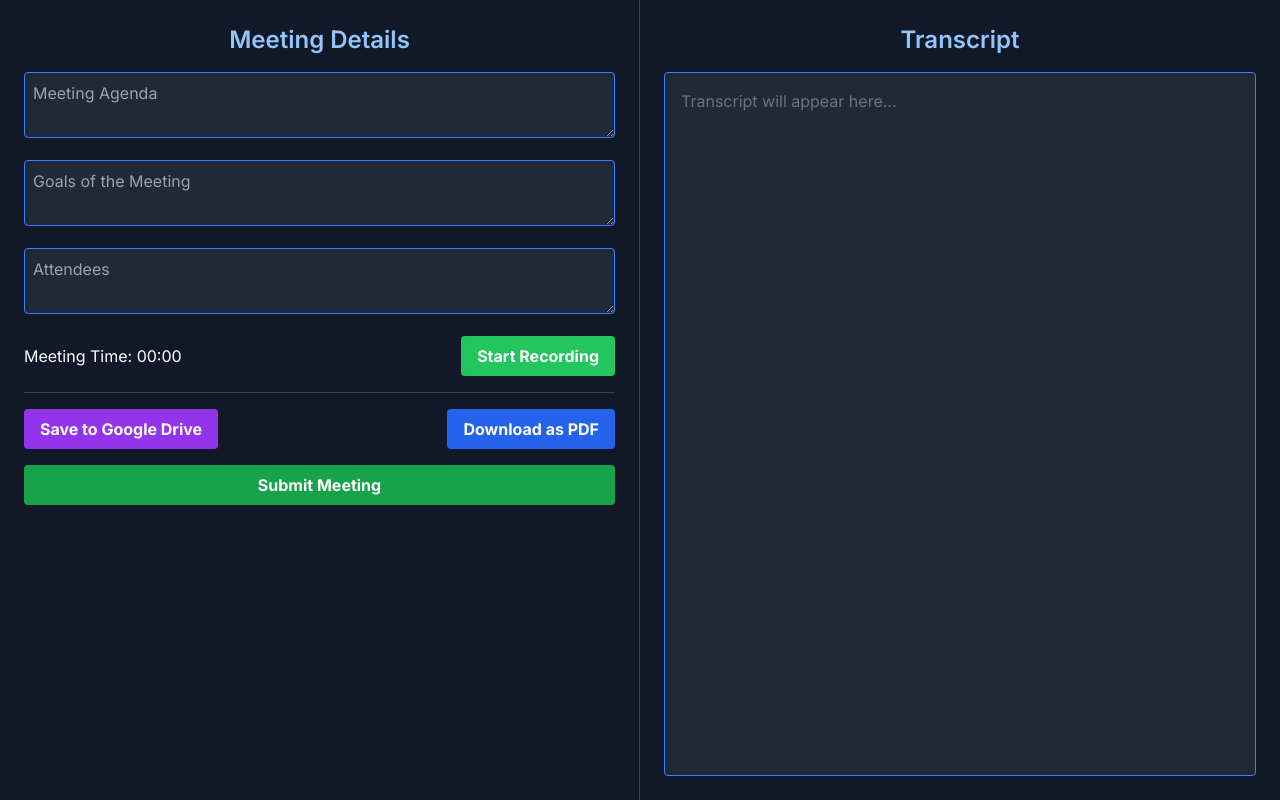
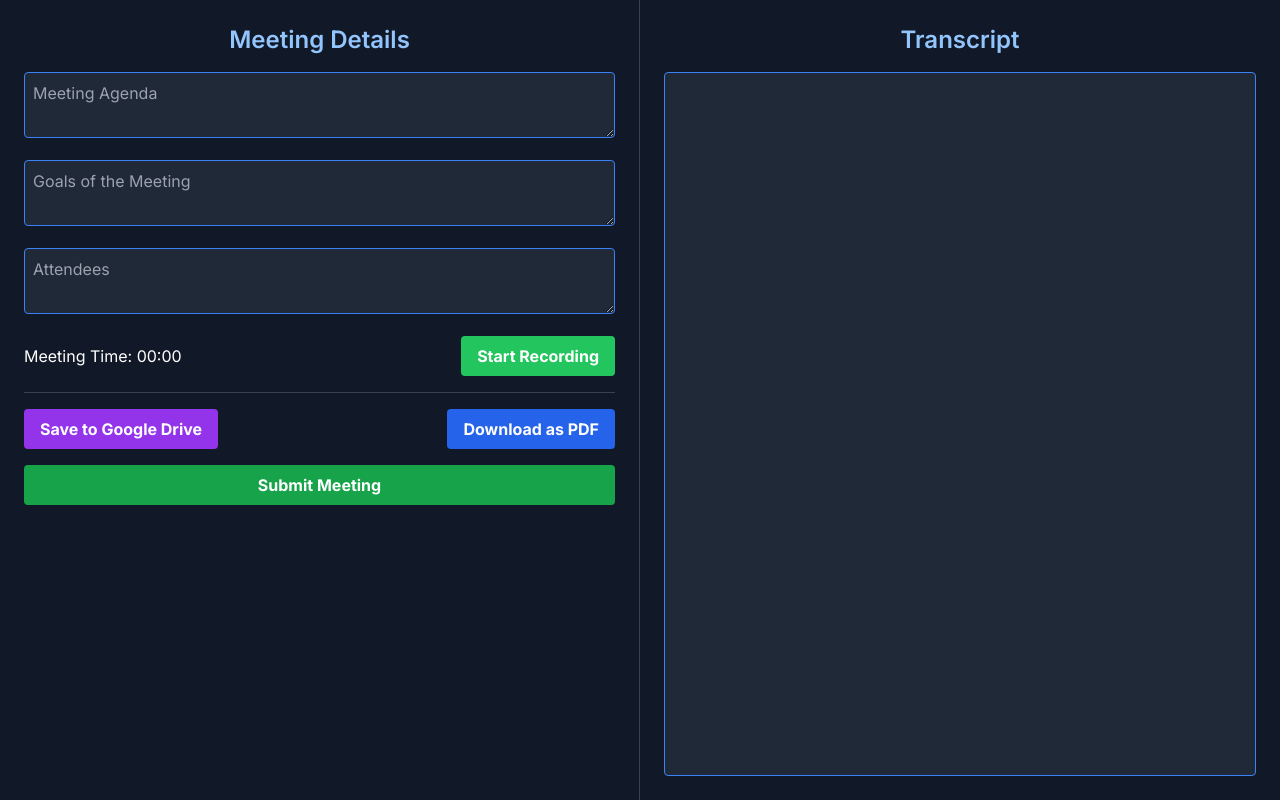
Before and after one commit to thedarianwong/WhatYaSay, a Next.js app in the folder client/: page / in a window 1280 px wide. Built offline with nearby package versions, Linux system fonts and the light colour scheme; no server answers.

Commit message:
completed

```diff
--- a/client/src/app/page.tsx
+++ b/client/src/app/page.tsx
@@ -1,95 +1,129 @@
 'use client';
 
-import { useEffect, useRef, useState, MutableRefObject } from 'react';
+import { useEffect, useRef, useState } from 'react';
+import Link from 'next/link';
 
-const WebSocketURL = 'ws://localhost:8000/ws';
+// const WebSocketURL = 'ws://localhost:8000/ws';
+
+declare global {
+    interface Window {
+      SpeechRecognition: typeof SpeechRecognition;
+      webkitSpeechRecognition: typeof SpeechRecognition;
+    }
+  }
+
 
 const Home: React.FC = () => {
-    const [isRecording, setIsRecording] = useState<boolean>(false);
+    const [isListening, setIsListening] = useState<boolean>(false);
     const [transcript, setTranscript] = useState<string>('');
+    const recognitionRef = useRef<SpeechRecognition | null>(null);
     const [meetingAgenda, setMeetingAgenda] = useState<string>('');
     const [meetingGoals, setMeetingGoals] = useState<string>('');
     const [attendees, setAttendees] = useState<string>('');
     const [startTime, setStartTime] = useState<number>(0);
     const [elapsedTime, setElapsedTime] = useState<number>(0);
-    const socketRef = useRef<WebSocket | null>(null);
-    const mediaRecorderRef = useRef<MediaRecorder | null>(null);
     const timerRef = useRef<NodeJS.Timeout | null>(null);
+    const [interimTranscript, setInterimTranscript] = useState<string>('');
+    const [summary, setSummary] = useState<string>('');
 
 
     useEffect(() => {
-		socketRef.current = new WebSocket(WebSocketURL);
+        const SpeechRecognition = window.SpeechRecognition || window.webkitSpeechRecognition;
+        if (!SpeechRecognition) {
+            console.error('Your browser does not support Speech Recognition.');
+            return;
+        }
 
-		socketRef.current.onopen = () => {
-			console.log('WebSocket Connected');
+        // Initialize SpeechRecognition
+        const recognition = new SpeechRecognition();
+        recognition.continuous = true; // Capture continuous speech
+        recognition.interimResults = true; // Show interim results
+        recognition.lang = 'en-US'; // Set language
+
+        recognition.onresult = (event: SpeechRecognitionEvent) => {
+            let interimTranscript = '';
+            for (let i = event.resultIndex; i < event.results.length; i++) {
+                const transcript = event.results[i][0].transcript;
+                if (event.results[i].isFinal) {
+                    setTranscript(prevTranscript => prevTranscript + ' ' + transcript);
+                } else {
+                    interimTranscript += transcript;
+                }
+            }
+            // Update the component state with the interim transcript
+            setInterimTranscript(interimTranscript);
         };
 
-		socketRef.current.onmessage = (event: MessageEvent) => {
-			console.log('Message received from server:', event.data);
-			setTranscript(prev => prev + '\n' + event.data);
+        recognition.onerror = (event: SpeechRecognitionErrorEvent) => {
+            console.error('Speech recognition error:', event.error);
         };
 
-		socketRef.current.onclose = () => {
-			console.log('WebSocket Disconnected');
-		};
-
-		return () => {
-			if (socketRef.current) {
-				socketRef.current.close();
-			}
-		};
+        recognitionRef.current = recognition;
     }, []);
 
-	const startRecording = async (): Promise<void> => {
-		setIsRecording(true);
-        setStartTime(Date.now());
-        setElapsedTime(0); // Reset elapsed time to zero
-        const startTimestamp = Date.now(); // Capture start timestamp
 
+
+
+  const handleToggleListening = () => {
+    if (recognitionRef.current) {
+      if (!isListening) {
+        recognitionRef.current.start();
+        const startTimestamp = new Date();
+        setStartTime(startTimestamp.getTime());
         timerRef.current = setInterval(() => {
-            setElapsedTime(Date.now() - startTimestamp);
+            const currentTime = new Date();
+            setElapsedTime(currentTime.getTime() - startTimestamp.getTime());
         }, 1000);
-		console.log('Starting recording...');
-		try {
-			const stream = await navigator.mediaDevices.getUserMedia({ audio: true });
-			mediaRecorderRef.current = new MediaRecorder(stream);
-
-			mediaRecorderRef.current.start(2000);
-
-			mediaRecorderRef.current.ondataavailable = async (event: BlobEvent) => {
-				if (
-					socketRef.current &&
-					socketRef.current.readyState === WebSocket.OPEN
-				) {
-					console.log('Sending audio data to server...');
-					socketRef.current.send(event.data);
-					console.log(event.data);
       } else {
-					console.log('WebSocket not open. Unable to send data.');
+        recognitionRef.current.stop();
+        if (timerRef.current) {
+            clearInterval(timerRef.current);
         }
-			};
-		} catch (error) {
-			console.error('Error starting recording:', error);
+      }
+      setIsListening(!isListening);
     }
   };
 
-	const stopRecording = (): void => {
-		setIsRecording(false);
-        if (timerRef.current) {
-            clearInterval(timerRef.current);
-        }
-		console.log('Stopping recording...');
-
-		if (mediaRecorderRef.current && mediaRecorderRef.current.state !== 'inactive') {
-			mediaRecorderRef.current.stop();
-		}
-	};
 
     const formatTime = (milliseconds: number): string => {
         const seconds = Math.floor(milliseconds / 1000) % 60;
         const minutes = Math.floor(milliseconds / 60000);
         return `${minutes.toString().padStart(2, '0')}:${seconds.toString().padStart(2, '0')}`;
     };
+
+    const handleSubmit = async () => {
+        try {
+            // API endpoint
+            const apiEndpoint = 'http://localhost:8000/summarize';
+
+            // Prepare the request body
+            const requestBody = {
+                audio_content: transcript,
+                context: meetingAgenda
+            };
+
+            // Make the API request
+            const response = await fetch(apiEndpoint, {
+                method: 'POST',
+                headers: {
+                    'Content-Type': 'application/json'
+                    // Include additional headers if necessary
+                },
+                body: JSON.stringify(requestBody)
+            });
+
+            if (!response.ok) {
+                throw new Error('API request failed');
+            }
+
+            const responseData = await response.json();
+            setTranscript(responseData); // Update the transcript with the summary
+        } catch (error) {
+            console.error('Error submitting data:', error);
+        }
+    };
+
+
 
     return (
         <div className="flex flex-col h-screen bg-gray-800 text-white overflow-hidden">
@@ -118,21 +152,22 @@ const Home: React.FC = () => {
                         <div>
                             <span>Meeting Time: {formatTime(elapsedTime)}</span>
                         </div>
-                        {!isRecording ? (
+                        {!isListening ? (
                             <button
                                 className="px-4 py-2 font-bold rounded bg-green-500 hover:bg-green-600"
-                                onClick={startRecording}
+                                onClick={handleToggleListening}
                             >
                                 Start Recording
                             </button>
                         ) : (
                             <button
                                 className="px-4 py-2 font-bold rounded bg-red-500 hover:bg-red-600"
-                                onClick={stopRecording}
+                                onClick={handleToggleListening}
                             >
                                 Stop Recording
                             </button>
                         )}
+
                     </div>
                     <hr className="border-gray-700" />
                     <div className="flex justify-between">
@@ -143,14 +178,19 @@ const Home: React.FC = () => {
                             Download as PDF
                         </button>
                     </div>
-                    <button className="w-full px-4 py-2 mt-4 font-bold rounded bg-green-600 hover:bg-green-700">
+                        <button onClick = {handleSubmit} className="w-full px-4 py-2 mt-4 font-bold rounded bg-green-600 hover:bg-green-700">
                             Submit Meeting
                         </button>
                 </div>
                 <div className="w-1/2 p-6 bg-gray-900 h-full flex flex-col">
                     <h2 className="text-2xl font-semibold text-blue-300 text-center mb-4">Transcript</h2>
-                    <div className="flex-grow bg-gray-800 p-4 overflow-y-auto border border-blue-500 rounded">
-                        {transcript ? <p>{transcript}</p> : <p className="text-gray-500">Transcript will appear here...</p>}
+                    {/* <div className=" flex-grow bg-gray-800 p-4 overflow-y-auto border border-blue-500 rounded">
+                        transcript-display
+                        {transcript ? <p>{transcript}</p> : <p className="text-white-500">Transcript will appear here...</p>}
+                    </div> */}
+                    <div className="transcript-display flex-grow bg-gray-800 p-4 overflow-y-auto border border-blue-500 rounded">
+                    {transcript}
+                    <span className="text-white-500 interim-transcript">{interimTranscript}</span>
                 </div>
                 </div>
             </div>
```
Also changed, not shown: 2 other files (tests, documents, lock files or other folders). Lines whose indentation alone changed are shown as unchanged.
